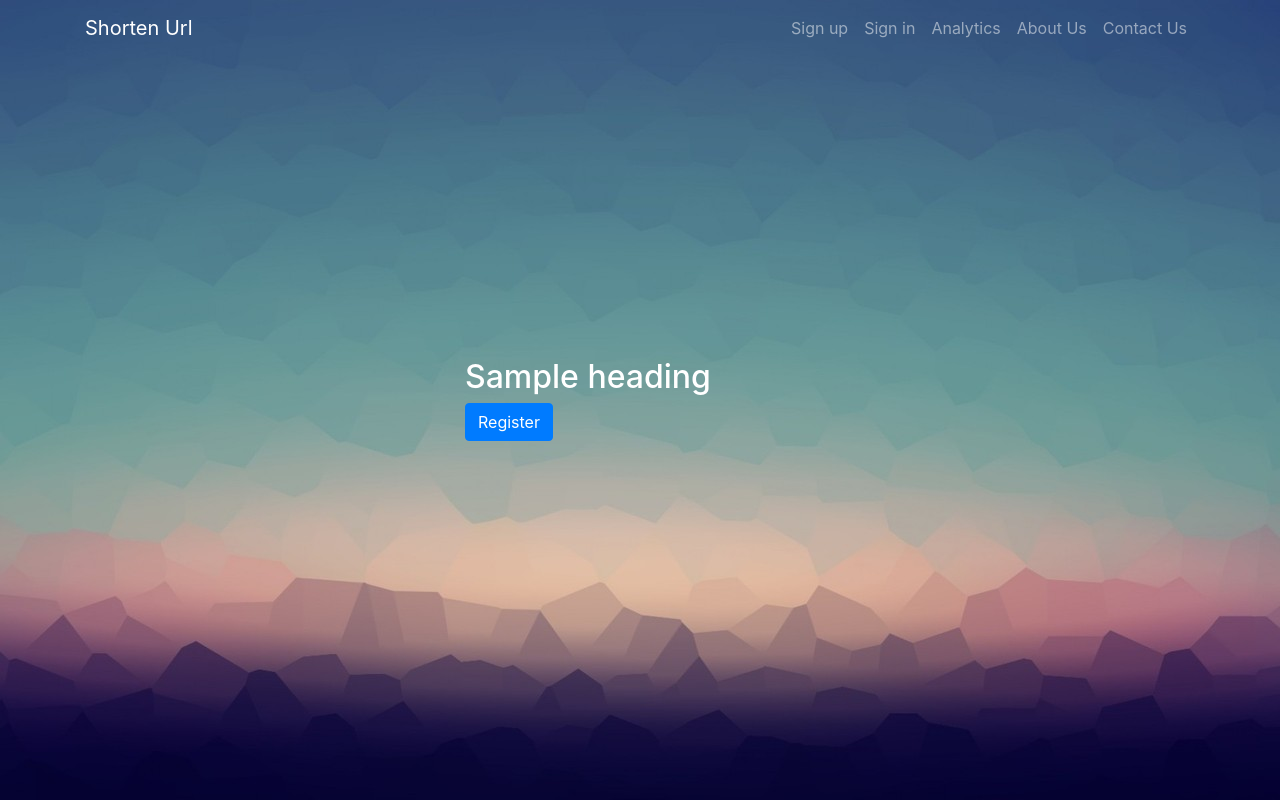
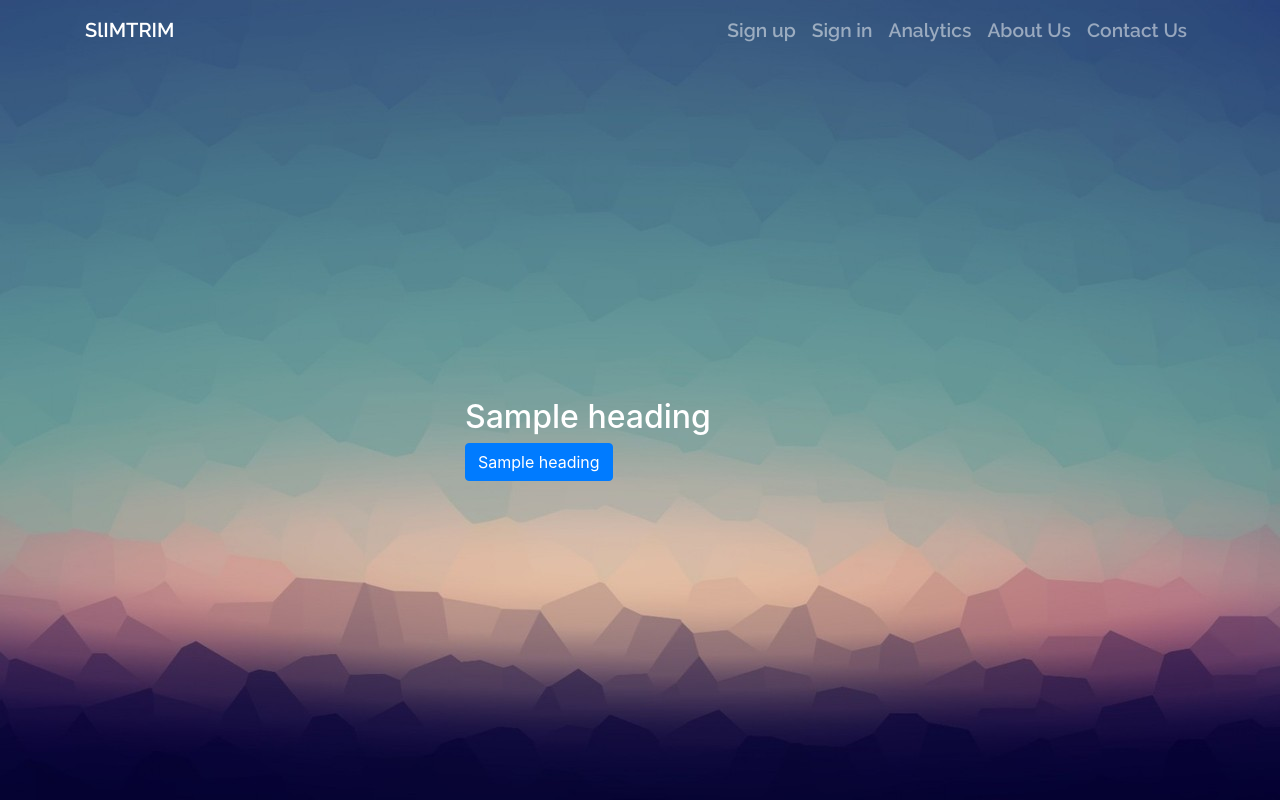
Before and after one commit to mohi7solanki/Url-Shortener, a Django app: template accounts/templates/accounts/form.html in a window 1280 px wide. Run offline with Django 3.2, Linux system fonts and the light colour scheme; the template is opened without the code that fills it: most values are stand-ins (such as "Sample title", 1, 10 or a date in 2020); some libraries are stand-ins or nearby versions.

Commit message:
add navbar

```diff
--- a/accounts/templates/accounts/form.html
+++ b/accounts/templates/accounts/form.html
@@ -16,7 +16,7 @@
 		<form method="POST" action="">
 			{% csrf_token %}
 			{{ form | crispy }}
-			<input type="submit" class="btn btn-primary" value="Register">
+			<input type="submit" class="btn btn-primary" value="{{ heading }}">
 		</form>
 	</div>
 </div>
--- a/shortener/static/shortener/css/style.css
+++ b/shortener/static/shortener/css/style.css
@@ -5,13 +5,28 @@ body {
     background-repeat: no-repeat;
     background-position: center;
     background-attachment: fixed;
+    padding-top: 80px;
     height: 100%;
 }
 
 html, body {
   height:100%;
 }
+
 body {
   display:flex;
   align-items:center;
 }
+
+.navbar {
+  font-family: 'Raleway', sans-serif;
+  font-size: 120% !important;
+}
+
+
+@media (max-width: 991px) {
+  .navbar
+    {
+        background-color: grey!important;
+    }
+}
--- a/shortener/templates/shortener/layout.html
+++ b/shortener/templates/shortener/layout.html
@@ -5,13 +5,15 @@
 	<title>SlimTrim | Customize your links</title>
 	<link rel="stylesheet" href="https://maxcdn.bootstrapcdn.com/bootstrap/4.0.0-beta/css/bootstrap.min.css" integrity="sha384-/Y6pD6FV/Vv2HJnA6t+vslU6fwYXjCFtcEpHbNJ0lyAFsXTsjBbfaDjzALeQsN6M" crossorigin="anonymous">
 	<link rel="stylesheet" type="text/css" href="{% static 'shortener/css/style.css' %}">
+	<link href="https://maxcdn.bootstrapcdn.com/font-awesome/4.7.0/css/font-awesome.min.css" rel="stylesheet" integrity="sha384-wvfXpqpZZVQGK6TAh5PVlGOfQNHSoD2xbE+QkPxCAFlNEevoEH3Sl0sibVcOQVnN" crossorigin="anonymous">
+	<link href="https://fonts.googleapis.com/css?family=Raleway:600" rel="stylesheet">
 	{% block style %}
 	{% endblock %}
 </head>
 <body>
-	  <nav class="navbar navbar-expand-lg navbar-dark fixed-top" id="mainNav">
+	  <nav class="navbar navbar-expand-lg navbar-dark fixed-top mb-2" id="mainNav">
       <div class="container">
-        <a class="navbar-brand" href="/#page-top">Shorten Url</a>
+        <a class="navbar-brand" href="/#page-top">SlIMTRIM</a>
         <button class="navbar-toggler navbar-toggler-right" type="button" data-toggle="collapse" data-target="#navbarResponsive" aria-controls="navbarResponsive" aria-expanded="false" aria-label="Toggle navigation">
           Menu
           <i class="fa fa-bars"></i>
@@ -19,6 +21,22 @@
         <div class="collapse navbar-collapse" id="navbarResponsive">
           <ul class="navbar-nav ml-auto">
 
+          	{% if username %}
+          		 <li class="nav-item">
+	              <a class="nav-link " href="/profile">Profile</a>
+	            </li>
+
+	            <li class="nav-item">
+	              <a class="nav-link js-scroll-trigger" href="/#about">About Us</a>
+	            </li>
+	            <li class="nav-item">
+	              <a class="nav-link js-scroll-trigger" href="/#contact">Contact Us</a>
+	            </li>
+
+	             <li class="nav-item">
+	              <a class="nav-link " href="/logout">Logout</a>
+	            </li>
+            {% else %}
 	            <li class="nav-item">
 	              <a class="nav-link " href="/register">Sign up </a>
 	            </li>
@@ -35,11 +53,12 @@
 	            <li class="nav-item">
 	              <a class="nav-link js-scroll-trigger" href="/#contact">Contact Us</a>
 	            </li>
-
+            {% endif %}
           </ul>
         </div>
       </div>
     </nav>
+
 	<div class="container">
 		{% block content %}
 		{% endblock %}
--- a/shortener/templates/shortener/url_form.html
+++ b/shortener/templates/shortener/url_form.html
@@ -2,6 +2,8 @@
 {% for hidden_field in form.hidden_fields %}
 	{{ hidden_field }}
 {% endfor %}
+
+{% csrf_token %}
 
 <div class="form-group">
     <label class="lead">{{form.url.label}}</label>
--- a/urlShortener/urls.py
+++ b/urlShortener/urls.py
@@ -1,11 +1,12 @@
 from django.conf.urls import url, include
 from django.contrib import admin
-from accounts.views import UserRegistrationView, UserLoginView
+from accounts.views import UserRegistrationView, UserLoginView, logoutView
 # , UserLoginView
 
 urlpatterns = [
     url(r'^admin/', admin.site.urls),
     url(r'^register$', UserRegistrationView.as_view(), name='register'),
     url(r'^login$', UserLoginView.as_view(), name='register'),
+    url(r'^logout$', logoutView, name='logout'),
     url(r'^', include('shortener.urls')),
 ]
```
Also changed, not shown: accounts/views.py (+6 -1 lines), shortener/views.py (+16 -0 lines), db.sqlite3. Lines whose indentation alone changed are shown as unchanged.
